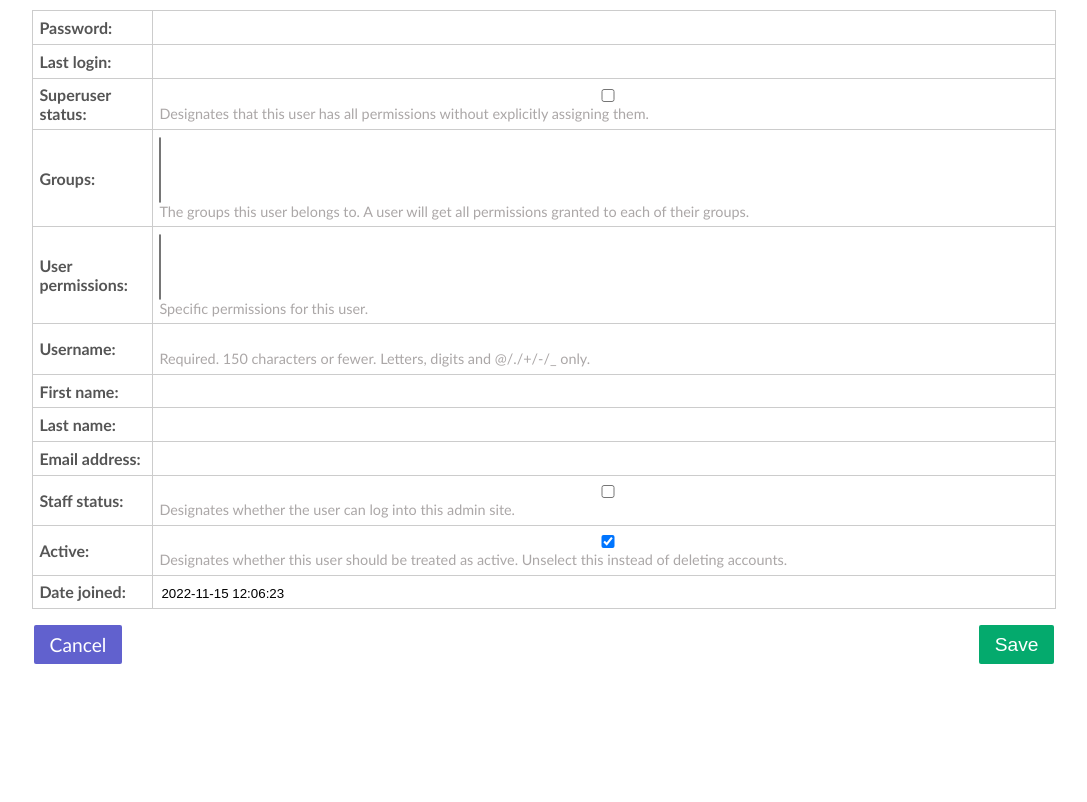
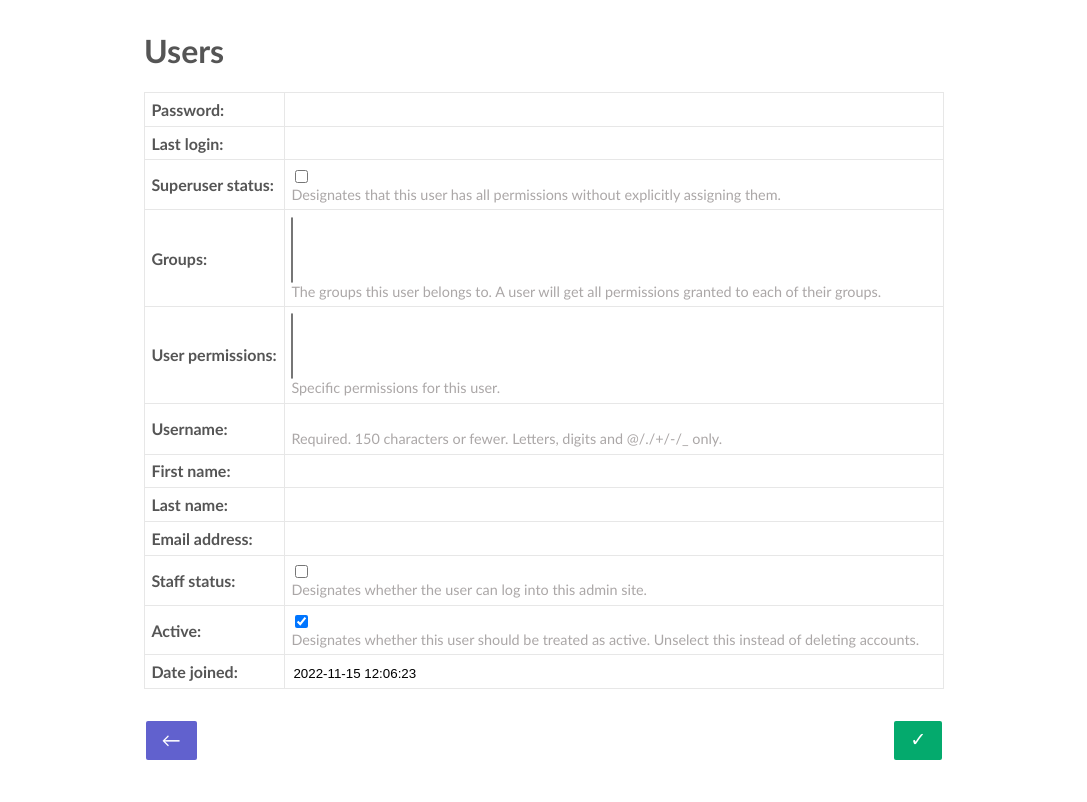
Before and after one commit to shocodeworld/user_crm, a Django app: page /users/create/ in a window 1280 px wide. Shown: the whole page, without its empty margins (96-1183 px from the left). Run offline with Django 4.2, Linux system fonts and the light colour scheme.

Commit message:
change templates

```diff
--- a/templates/base.html
+++ b/templates/base.html
@@ -18,7 +18,7 @@
             font-family: 'Gill Sans', 'Gill Sans MT', Calibri, 'Trebuchet MS', sans-serif;
         }
         main {
-            width: 80%;
+            width: 800px;
             margin: 0 auto;
             padding: 10px 0;
         }
@@ -34,7 +34,7 @@
             height: 3rem;
         }
         table th, table td {
-            border: 1px solid #ccc;
+            border: 1px solid #e7e7e7;
             padding: .4rem;
             text-align: center;
         }
@@ -42,9 +42,22 @@
             transition: background-color .3s;
             background-color: rgb(243, 243, 243);
         }
+        table.vertical th{
+            text-align: right;
+        }
+        table.vertical td {
+            text-align: left;
+        }
+        .actions {
+            display: flex;
+            margin: 1rem 0;
+        }
+        .actions.middle {
+            justify-content: center;
+            margin: 0;
+        }
         .actions.footer,
         .actions.top {
-            display: flex;
             justify-content: end;
         }
         .actions.top {
@@ -95,7 +108,7 @@
             text-align: left;
         }
         form table th {
-            width: 120px;
+            width: 140px;
         }
         form input {
             min-width: 100%;
@@ -103,6 +116,9 @@
         }
         form input:focus {
             outline: none;
+        }
+        form input[type=checkbox] {
+            min-width: unset;
         }
         .helptext {
             display: block;
--- a/templates/users/users_update.html
+++ b/templates/users/users_update.html
@@ -1,5 +1,6 @@
 {% extends 'base.html' %}
 
+{% block pageheader %}<h1>Users {{ form.instance.username }}</h1>{% endblock pageheader %}
 
 {% block main %}
 <section>
@@ -12,10 +13,10 @@
         </table>
         <div class="actions footer">
             <div>
-                <a href="{% url "users-list" %}">Cancel</a>
+                <a href="{% url "users-list" %}">←</a>
             </div>
             <div>
-                <button class="create" type="submit">Save</button>
+                <button class="create" type="submit">✓</button>
             </div>
         </div>
     </form>
```
Also changed, not shown: other parts of templates/base.html (+1 -0 lines), templates/users/users_delete.html (added, +25 -0 lines), templates/users/users_detail.html (+8 -3 lines), templates/users/users_detail_table.html (added, +10 -0 lines), templates/users/users_list.html (+4 -3 lines).
